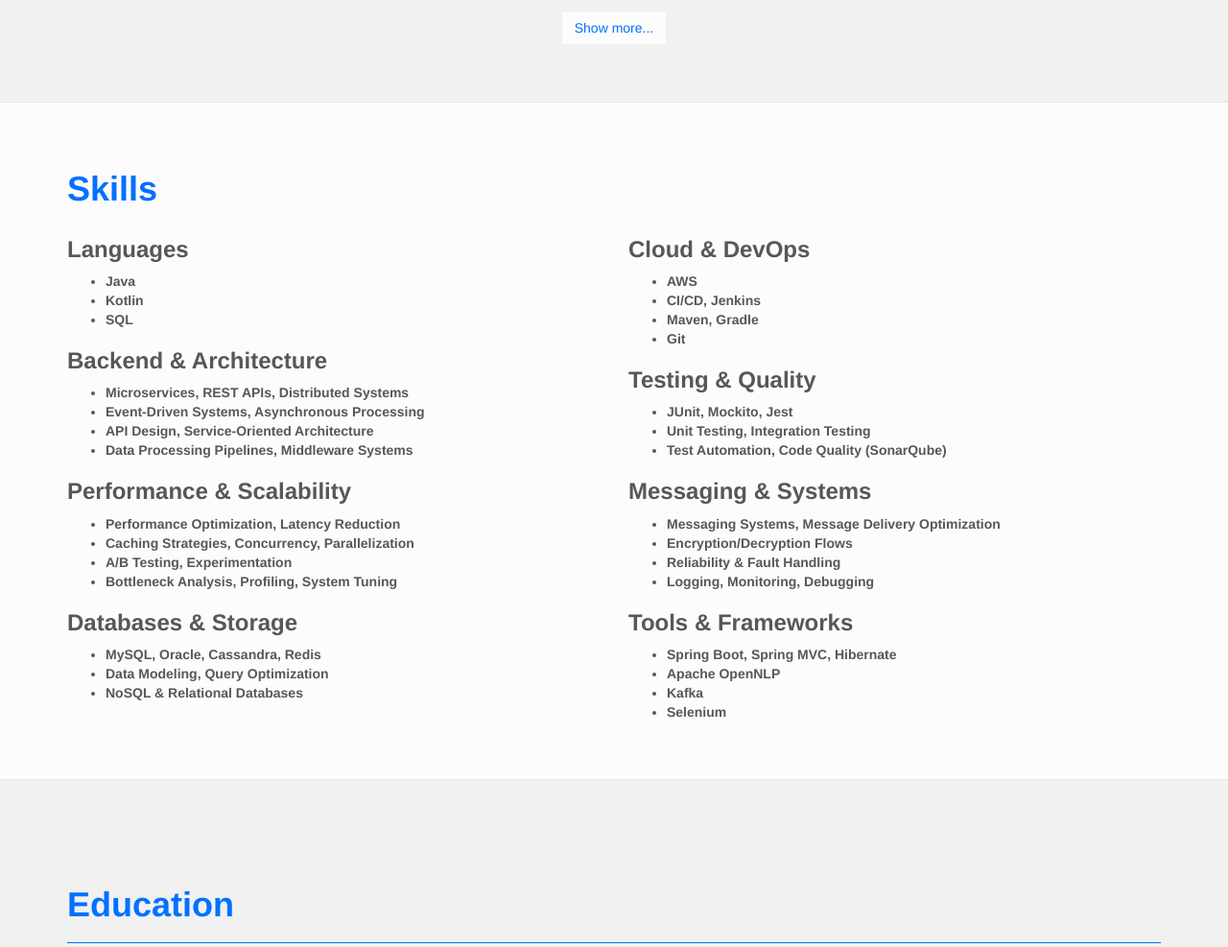
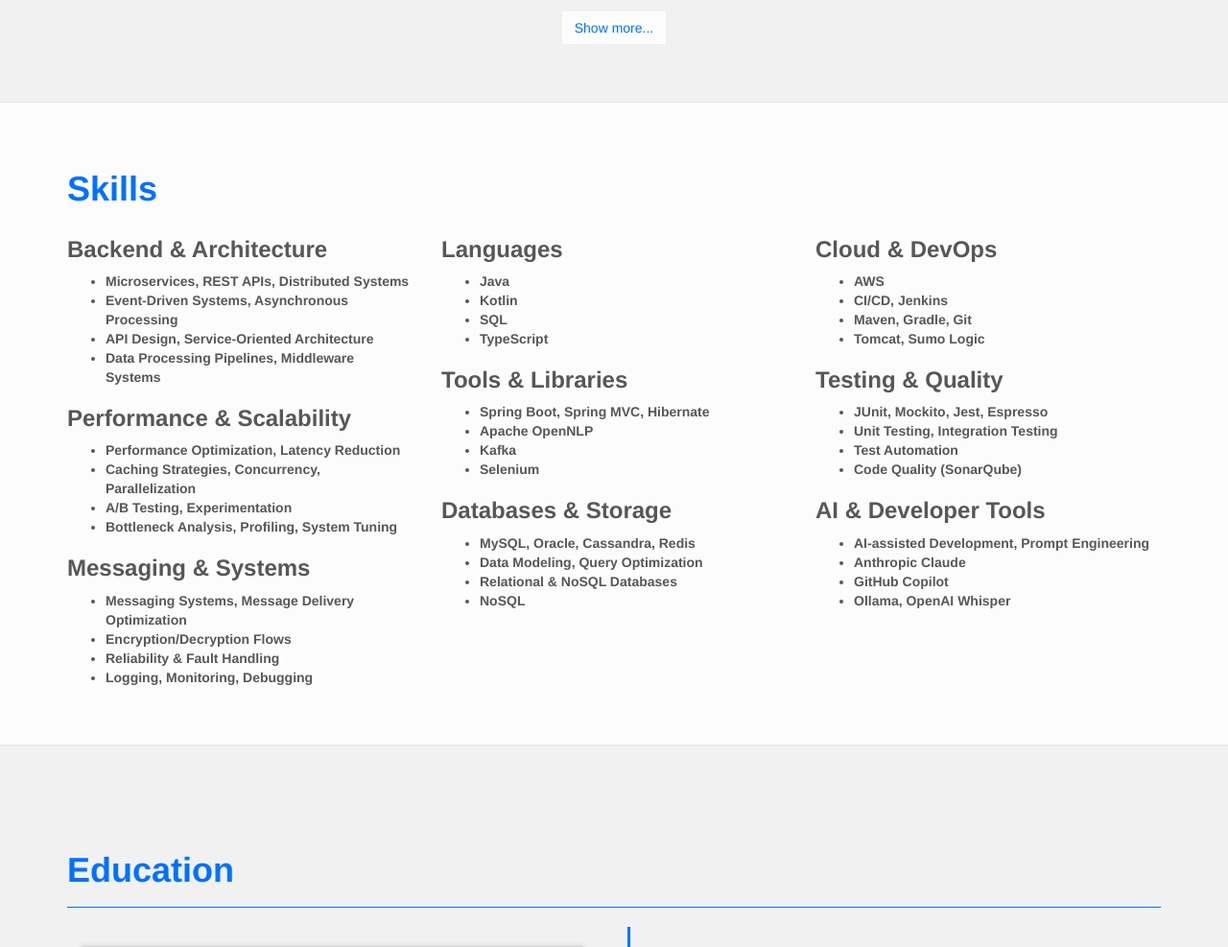
Before and after one commit to alanquintero/alanquintero.github.io, a PHP site: page / in a window 1280 px wide. Shown: the part 2488-3475 px from the top of the page at 96% size. Run offline with PHP 8.4, Linux system fonts and the light colour scheme; some web fonts are replaced.

Commit message:
Improve skills section using AI-tools

```diff
--- a/css/style.css
+++ b/css/style.css
@@ -64,7 +64,7 @@
     align-items: center;
 }
 
-.list-inline > li {
+.list-inline>li {
     margin-top: 4px;
     margin-bottom: 4px;
 }
@@ -164,7 +164,7 @@
 }
 
 /* Move the circle when checked */
-input:checked + .slider:before {
+input:checked+.slider:before {
     transform: translateX(30px);
 }
 
@@ -208,7 +208,8 @@
 }
 
 .intro-message #headList {
-    margin-top: 70px; /* adjust this number for more/less spacing */
+    margin-top: 70px;
+    /* adjust this number for more/less spacing */
 }
 
 @media (max-width: 767px) {
@@ -216,13 +217,13 @@
         padding-bottom: 15%;
     }
 
-    ul.intro-social-buttons > li {
+    ul.intro-social-buttons>li {
         display: block;
         margin-bottom: 20px;
         padding: 0;
     }
 
-    ul.intro-social-buttons > li:last-child {
+    ul.intro-social-buttons>li:last-child {
         margin-bottom: 0;
     }
 }
@@ -351,15 +352,14 @@
 /* Skills section visual refresh */
 #skills .title {
     font-size: 2.5rem;
-    margin-bottom: 1rem;
+    margin-bottom: 2rem;
     color: #2c3e50;
     text-transform: uppercase;
     letter-spacing: 0.04em;
 }
 
-#skills .skill-grid {
-    margin: 0;
-    padding: 0;
+#skills .row {
+    margin-bottom: 3.5rem;
 }
 
 #skills .skill-card {
@@ -368,8 +368,10 @@
     border-radius: 14px;
     box-shadow: 0 8px 16px rgba(26, 64, 102, 0.1);
     padding: 18px;
+    display: flex;
+    flex-direction: column;
+    height: 100%;
     margin-bottom: 1rem;
-    flex: 1 1 100%;
 }
 
 #skills .skill-card h3 {
@@ -385,6 +387,7 @@
     list-style-type: none;
     margin: 0;
     padding: 0;
+    flex: 1;
 }
 
 #skills .skill-card ul li {
@@ -399,9 +402,23 @@
     border-bottom: none;
 }
 
+/* Tablet responsive */
+@media (max-width: 992px) {
+    #skills .skill-card {
+        margin-bottom: 0.5rem;
+    }
+}
+
+/* Mobile responsive */
+@media (max-width: 768px) {
+    #skills .row {
+        margin-bottom: 1rem;
+    }
+}
+
 @media (min-width: 992px) {
     #skills .skill-card {
-        flex: 1 1 45%;
+        height: 100%;
     }
 }
 
@@ -436,15 +453,15 @@
     transition: .4s;
 }
 
-input:checked + .slider {
+input:checked+.slider {
     background-color: #2196F3;
 }
 
-input:focus + .slider {
+input:focus+.slider {
     box-shadow: 0 0 1px #2196F3;
 }
 
-input:checked + .slider:before {
+input:checked+.slider:before {
     transform: translateX(26px);
 }
 
@@ -484,32 +501,32 @@
     margin-left: -1.5px;
 }
 
-.timeline > li {
+.timeline>li {
     margin-bottom: 20px;
     position: relative;
 }
 
-.timeline > li:before,
-.timeline > li:after {
+.timeline>li:before,
+.timeline>li:after {
     content: " ";
     display: table;
 }
 
-.timeline > li:after {
+.timeline>li:after {
     clear: both;
 }
 
-.timeline > li:before,
-.timeline > li:after {
+.timeline>li:before,
+.timeline>li:after {
     content: " ";
     display: table;
 }
 
-.timeline > li:after {
+.timeline>li:after {
     clear: both;
 }
 
-.timeline > li > .timeline-panel {
+.timeline>li>.timeline-panel {
     width: 46%;
     float: left;
     border: 1px solid #d4d4d4;
@@ -520,7 +537,7 @@
     box-shadow: 0 1px 6px rgba(0, 0, 0, 0.175);
 }
 
-.timeline > li > .timeline-panel:before {
+.timeline>li>.timeline-panel:before {
     position: absolute;
     top: 26px;
     right: -15px;
@@ -532,7 +549,7 @@
     content: " ";
 }
 
-.timeline > li > .timeline-panel:after {
+.timeline>li>.timeline-panel:after {
     position: absolute;
     top: 27px;
     right: -14px;
@@ -544,7 +561,7 @@
     content: " ";
 }
 
-.timeline > li > .timeline-badge {
+.timeline>li>.timeline-badge {
     color: #fff;
     width: 50px;
     height: 50px;
@@ -609,7 +626,7 @@
     border: 2px solid #000;
 }
 
-.timeline > li > .timeline-badge,
+.timeline>li>.timeline-badge,
 .timeline-content-single-image-top-right,
 .timeline-content-image-top-left {
     border-radius: 50%;
@@ -634,18 +651,18 @@
     vertical-align: middle;
 }
 
-.timeline > li.timeline-inverted > .timeline-panel {
+.timeline>li.timeline-inverted>.timeline-panel {
     float: right;
 }
 
-.timeline > li.timeline-inverted > .timeline-panel:before {
+.timeline>li.timeline-inverted>.timeline-panel:before {
     border-left-width: 0;
     border-right-width: 15px;
     left: -15px;
     right: auto;
 }
 
-.timeline > li.timeline-inverted > .timeline-panel:after {
+.timeline>li.timeline-inverted>.timeline-panel:after {
     border-left-width: 0;
     border-right-width: 14px;
     left: -14px;
@@ -662,12 +679,12 @@
     color: inherit;
 }
 
-.timeline-body > p,
-.timeline-body > ul {
+.timeline-body>p,
+.timeline-body>ul {
     margin-bottom: 0;
 }
 
-.timeline-body > p + p {
+.timeline-body>p+p {
     margin-top: 5px;
 }
 
@@ -676,30 +693,30 @@
         left: 40px;
     }
 
-    ul.timeline > li > .timeline-panel {
+    ul.timeline>li>.timeline-panel {
         width: calc(100% - 90px);
         width: -moz-calc(100% - 90px);
         width: -webkit-calc(100% - 90px);
     }
 
-    ul.timeline > li > .timeline-badge {
+    ul.timeline>li>.timeline-badge {
         left: 15px;
         margin-left: 0;
         top: 16px;
     }
 
-    ul.timeline > li > .timeline-panel {
+    ul.timeline>li>.timeline-panel {
         float: right;
     }
 
-    ul.timeline > li > .timeline-panel:before {
+    ul.timeline>li>.timeline-panel:before {
         border-left-width: 0;
         border-right-width: 15px;
         left: -15px;
         right: auto;
     }
 
-    ul.timeline > li > .timeline-panel:after {
+    ul.timeline>li>.timeline-panel:after {
         border-left-width: 0;
         border-right-width: 14px;
         left: -14px;
--- a/index.html
+++ b/index.html
@@ -37,7 +37,7 @@
 
     <!-- CSS -->
     <link href="vendor/bootstrap-3.3.7/css/bootstrap.min.css" rel="stylesheet">
-    <link href="css/style.css?ver=1.7.3" rel="stylesheet">
+    <link href="css/style.css?ver=1.7.4" rel="stylesheet">
 
     <!-- Fonts -->
     <link href="fonts/fontawesome-7.0.1-web/css/all.min.css" rel="stylesheet">
@@ -448,19 +448,9 @@
         <a id="skills"></a>
         <div class="content-section-a light-mode">
             <div class="container">
-                <div>
-                    <h1 class="title">Skills</h1>
-                </div>
+                <h1 class="title">Skills</h1>
                 <div class="row">
-                    <div class="col-lg-6 col-md-6">
-                        <div class="skill-card">
-                            <h3>Languages</h3>
-                            <ul>
-                                <li>Java</li>
-                                <li>Kotlin</li>
-                                <li>SQL</li>
-                            </ul>
-                        </div>
+                    <div class="col-md-4">
                         <div class="skill-card">
                             <h3>Backend & Architecture</h3>
                             <ul>
@@ -480,33 +470,6 @@
                             </ul>
                         </div>
                         <div class="skill-card">
-                            <h3>Databases & Storage</h3>
-                            <ul>
-                                <li>MySQL, Oracle, Cassandra, Redis</li>
-                                <li>Data Modeling, Query Optimization</li>
-                                <li>NoSQL & Relational Databases</li>
-                            </ul>
-                        </div>
-                    </div>
-                    <div class="col-lg-6 col-md-6">
-                        <div class="skill-card">
-                            <h3>Cloud & DevOps</h3>
-                            <ul>
-                                <li>AWS</li>
-                                <li>CI/CD, Jenkins</li>
-                                <li>Maven, Gradle</li>
-                                <li>Git</li>
-                            </ul>
-                        </div>
-                        <div class="skill-card">
-                            <h3>Testing & Quality</h3>
-                            <ul>
-                                <li>JUnit, Mockito, Jest</li>
-                                <li>Unit Testing, Integration Testing</li>
-                                <li>Test Automation, Code Quality (SonarQube)</li>
-                            </ul>
-                        </div>
-                        <div class="skill-card">
                             <h3>Messaging & Systems</h3>
                             <ul>
                                 <li>Messaging Systems, Message Delivery Optimization</li>
@@ -515,13 +478,62 @@
                                 <li>Logging, Monitoring, Debugging</li>
                             </ul>
                         </div>
+                    </div>
+                    <div class="col-md-4">
                         <div class="skill-card">
-                            <h3>Tools & Frameworks</h3>
+                            <h3>Languages</h3>
+                            <ul>
+                                <li>Java</li>
+                                <li>Kotlin</li>
+                                <li>SQL</li>
+                                <li>TypeScript</li>
+                            </ul>
+                        </div>
+                        <div class="skill-card">
+                            <h3>Tools & Libraries</h3>
                             <ul>
                                 <li>Spring Boot, Spring MVC, Hibernate</li>
                                 <li>Apache OpenNLP</li>
                                 <li>Kafka</li>
                                 <li>Selenium</li>
+                            </ul>
+                        </div>
+                        <div class="skill-card">
+                            <h3>Databases & Storage</h3>
+                            <ul>
+                                <li>MySQL, Oracle, Cassandra, Redis</li>
+                                <li>Data Modeling, Query Optimization</li>
+                                <li>Relational & NoSQL Databases</li>
+                                <li>NoSQL</li>
+                            </ul>
+                        </div>
+                    </div>
+                    <div class="col-md-4">
+                        <div class="skill-card">
+                            <h3>Cloud & DevOps</h3>
+                            <ul>
+                                <li>AWS</li>
+                                <li>CI/CD, Jenkins</li>
+                                <li>Maven, Gradle, Git</li>
+                                <li>Tomcat, Sumo Logic</li>
+                            </ul>
+                        </div>
+                        <div class="skill-card">
+                            <h3>Testing & Quality</h3>
+                            <ul>
+                                <li>JUnit, Mockito, Jest, Espresso</li>
+                                <li>Unit Testing, Integration Testing</li>
+                                <li>Test Automation</li>
+                                <li>Code Quality (SonarQube)</li>
+                            </ul>
+                        </div>
+                        <div class="skill-card">
+                            <h3>AI & Developer Tools</h3>
+                            <ul>
+                                <li>AI-assisted Development, Prompt Engineering</li>
+                                <li>Anthropic Claude</li>
+                                <li>GitHub Copilot</li>
+                                <li>Ollama, OpenAI Whisper</li>
                             </ul>
                         </div>
                     </div>
```
Also changed, not shown: 1 other file.
